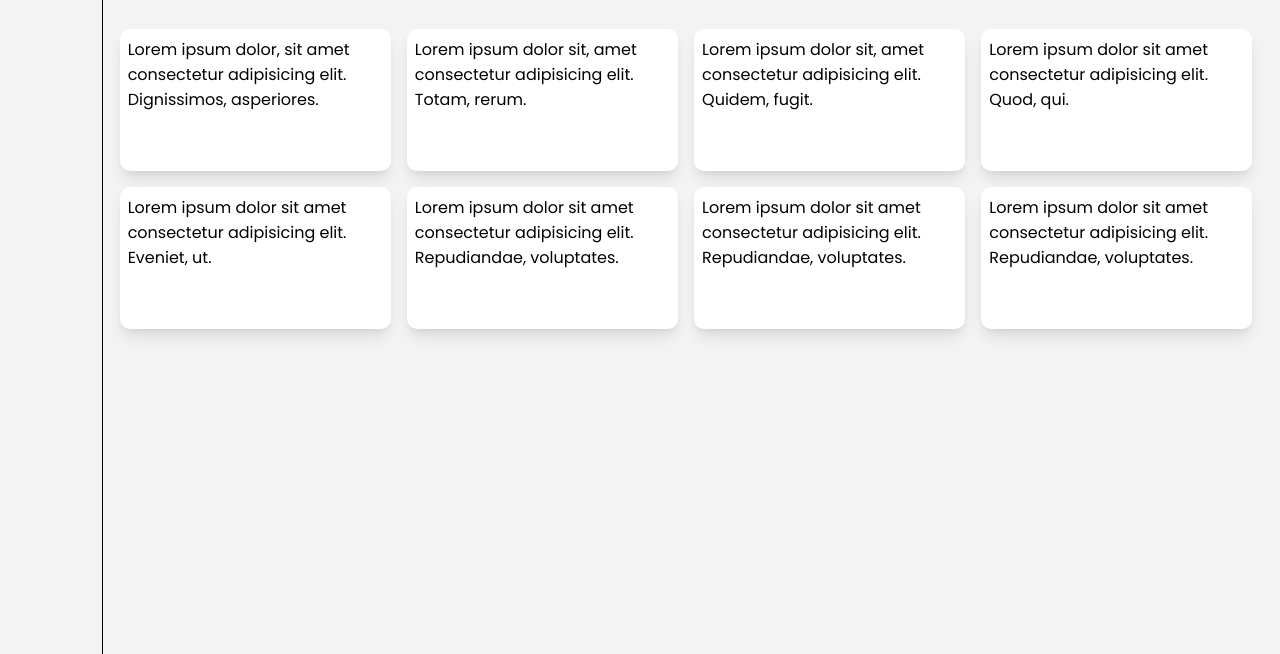
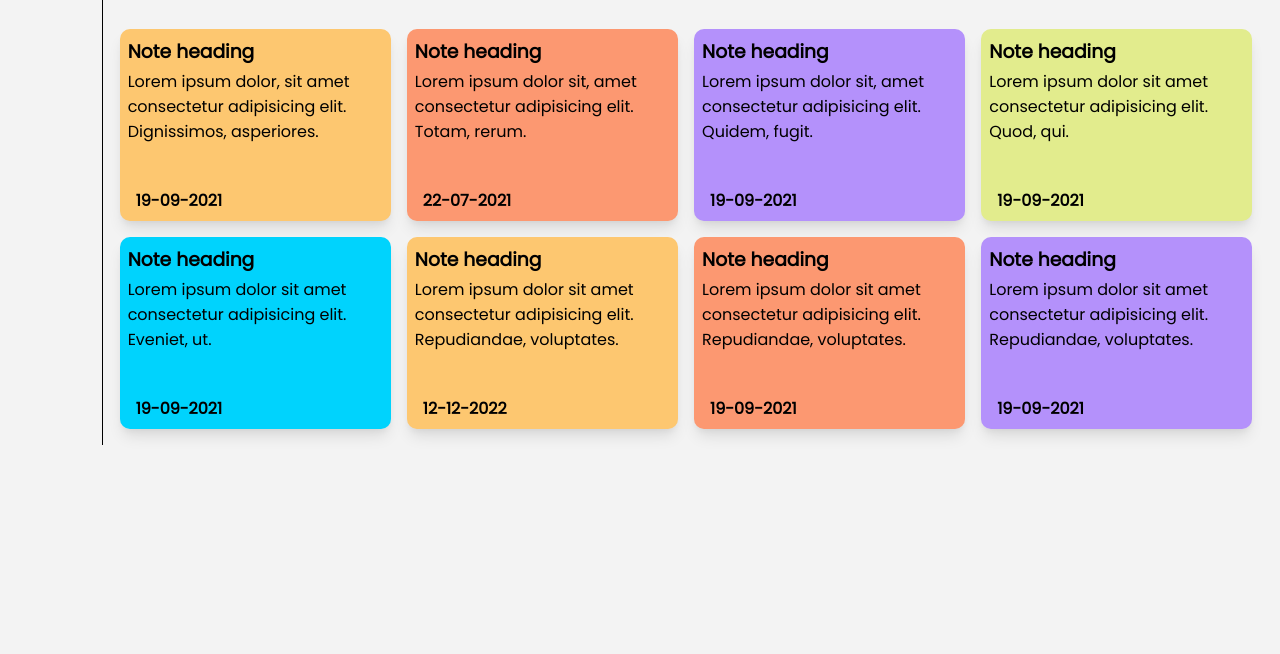
Before and after one commit to ysf-khn/notes-app, a plain HTML site: page index.html in a window 1280 px wide. Shown: the part 146-800 px from the top of the page. Drawn offline with Linux system fonts and the light colour scheme.

Commit message:
second commit

```diff
--- a/index.html
+++ b/index.html
@@ -26,35 +26,104 @@
       <input class="search" type="search" placeholder="🔍 Search" />
       <h1>Notes.</h1>
       <div class="notes-container">
-        <div class="note">
-          Lorem ipsum dolor, sit amet consectetur adipisicing elit. Dignissimos,
-          asperiores.
+        <div class="note note-1">
+          <h3 class="note-heading">Note heading</h3>
+          <p class="note-text">
+            Lorem ipsum dolor, sit amet consectetur adipisicing elit.
+            Dignissimos, asperiores.
+          </p>
+          <div class="date-added"><b>19-09-2021</b></div>
+          <img
+            class="edit"
+            src="https://cdn-icons-png.flaticon.com/128/181/181540.png"
+          />
         </div>
-        <div class="note">
-          Lorem ipsum dolor sit, amet consectetur adipisicing elit. Totam,
-          rerum.
+        <div class="note note-2">
+          <h3 class="note-heading">Note heading</h3>
+          <p class="note-text">
+            Lorem ipsum dolor sit, amet consectetur adipisicing elit. Totam,
+            rerum.
+          </p>
+          <div class="date-added"><b>22-07-2021</b></div>
+          <img
+            class="edit"
+            src="https://cdn-icons-png.flaticon.com/128/181/181540.png"
+          />
         </div>
-        <div class="note">
-          Lorem ipsum dolor sit, amet consectetur adipisicing elit. Quidem,
-          fugit.
+        <div class="note note-3">
+          <h3 class="note-heading">Note heading</h3>
+          <p class="note-text">
+            Lorem ipsum dolor sit, amet consectetur adipisicing elit. Quidem,
+            fugit.
+          </p>
+          <div class="date-added"><b>19-09-2021</b></div>
+          <img
+            class="edit"
+            src="https://cdn-icons-png.flaticon.com/128/181/181540.png"
+          />
         </div>
-        <div class="note">
-          Lorem ipsum dolor sit amet consectetur adipisicing elit. Quod, qui.
+        <div class="note note-4">
+          <h3 class="note-heading">Note heading</h3>
+          <p class="note-text">
+            Lorem ipsum dolor sit amet consectetur adipisicing elit. Quod, qui.
+          </p>
+          <div class="date-added"><b>19-09-2021</b></div>
+          <img
+            class="edit"
+            src="https://cdn-icons-png.flaticon.com/128/181/181540.png"
+          />
         </div>
-        <div class="note">
-          Lorem ipsum dolor sit amet consectetur adipisicing elit. Eveniet, ut.
+        <div class="note note-5">
+          <h3 class="note-heading">Note heading</h3>
+          <p class="note-text">
+            Lorem ipsum dolor sit amet consectetur adipisicing elit. Eveniet,
+            ut.
+          </p>
+          <div class="date-added"><b>19-09-2021</b></div>
+          <img
+            class="edit"
+            src="https://cdn-icons-png.flaticon.com/128/181/181540.png"
+          />
         </div>
-        <div class="note">
-          Lorem ipsum dolor sit amet consectetur adipisicing elit. Repudiandae,
-          voluptates.
+        <div class="note note-1">
+          <h3 class="note-heading">Note heading</h3>
+          <p class="note-text">
+            Lorem ipsum dolor sit amet consectetur adipisicing elit.
+            Repudiandae, voluptates.
+          </p>
+          <div class="date-added"><b>12-12-2022</b></div>
+          <img
+            class="edit"
+            src="https://cdn-icons-png.flaticon.com/128/181/181540.png"
+          />
+          <img
+            class="edit"
+            src="https://cdn-icons-png.flaticon.com/128/181/181540.png"
+          />
         </div>
-        <div class="note">
-          Lorem ipsum dolor sit amet consectetur adipisicing elit. Repudiandae,
-          voluptates.
+        <div class="note note-2">
+          <h3 class="note-heading">Note heading</h3>
+          <p class="note-text">
+            Lorem ipsum dolor sit amet consectetur adipisicing elit.
+            Repudiandae, voluptates.
+          </p>
+          <div class="date-added"><b>19-09-2021</b></div>
+          <img
+            class="edit"
+            src="https://cdn-icons-png.flaticon.com/128/181/181540.png"
+          />
         </div>
-        <div class="note">
-          Lorem ipsum dolor sit amet consectetur adipisicing elit. Repudiandae,
-          voluptates.
+        <div class="note note-3">
+          <h3 class="note-heading">Note heading</h3>
+          <p class="note-text">
+            Lorem ipsum dolor sit amet consectetur adipisicing elit.
+            Repudiandae, voluptates.
+          </p>
+          <div class="date-added"><b>19-09-2021</b></div>
+          <img
+            class="edit"
+            src="https://cdn-icons-png.flaticon.com/128/181/181540.png"
+          />
         </div>
       </div>
     </div>
--- a/styles.css
+++ b/styles.css
@@ -55,7 +55,7 @@ body {
 
 .line {
   border-left: 1px solid black;
-  height: 100vh;
+  height: auto;
 }
 
 .notes {
@@ -78,10 +78,11 @@ input:focus {
   display: grid;
   grid-template-columns: repeat(4, 1fr);
   grid-gap: 1rem;
-  height: 300px;
+  height: 400px;
 }
 
 .note {
+  position: relative;
   padding: 0.5rem;
   background-color: white;
   border-radius: 10px;
@@ -89,3 +90,51 @@ input:focus {
   box-shadow: rgba(0, 0, 0, 0.1) 0px 10px 15px -3px,
     rgba(0, 0, 0, 0.05) 0px 4px 6px -2px;
 }
+
+.note-heading {
+  margin-bottom: 0.2rem;
+}
+
+.date-added {
+  position: absolute;
+  bottom: 0.5rem;
+  left: 1rem;
+}
+
+.edit {
+  display: none;
+  position: absolute;
+  bottom: 0.5rem;
+  right: 1rem;
+  width: 2rem;
+  height: auto;
+  cursor: pointer;
+}
+
+.note:hover .edit {
+  display: block;
+}
+
+.edit:hover {
+  transform: scale(1.1);
+}
+
+.note-1 {
+  background-color: #fdc770;
+}
+
+.note-2 {
+  background-color: #fc9871;
+}
+
+.note-3 {
+  background-color: #b491fb;
+}
+
+.note-4 {
+  background-color: #e2ec8d;
+}
+
+.note-5 {
+  background-color: #00d3fd;
+}
```
